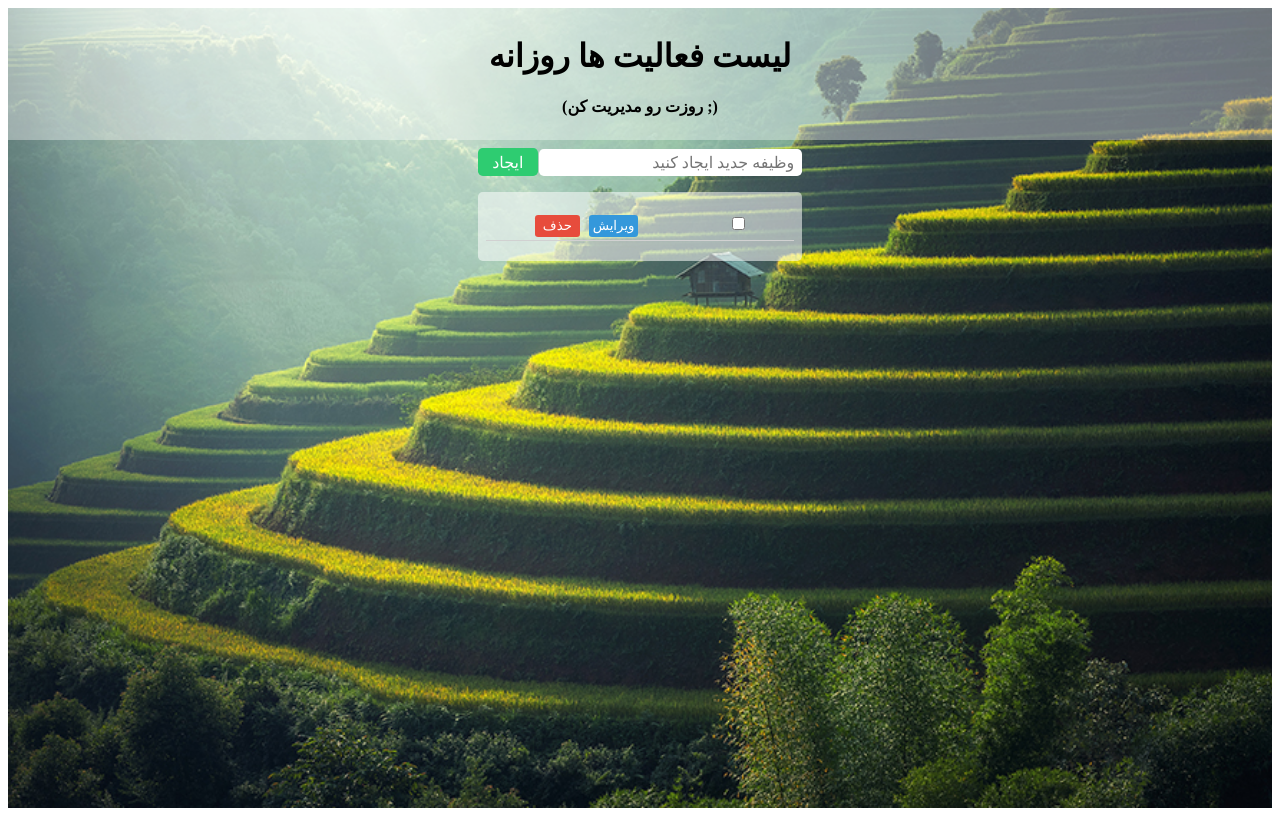
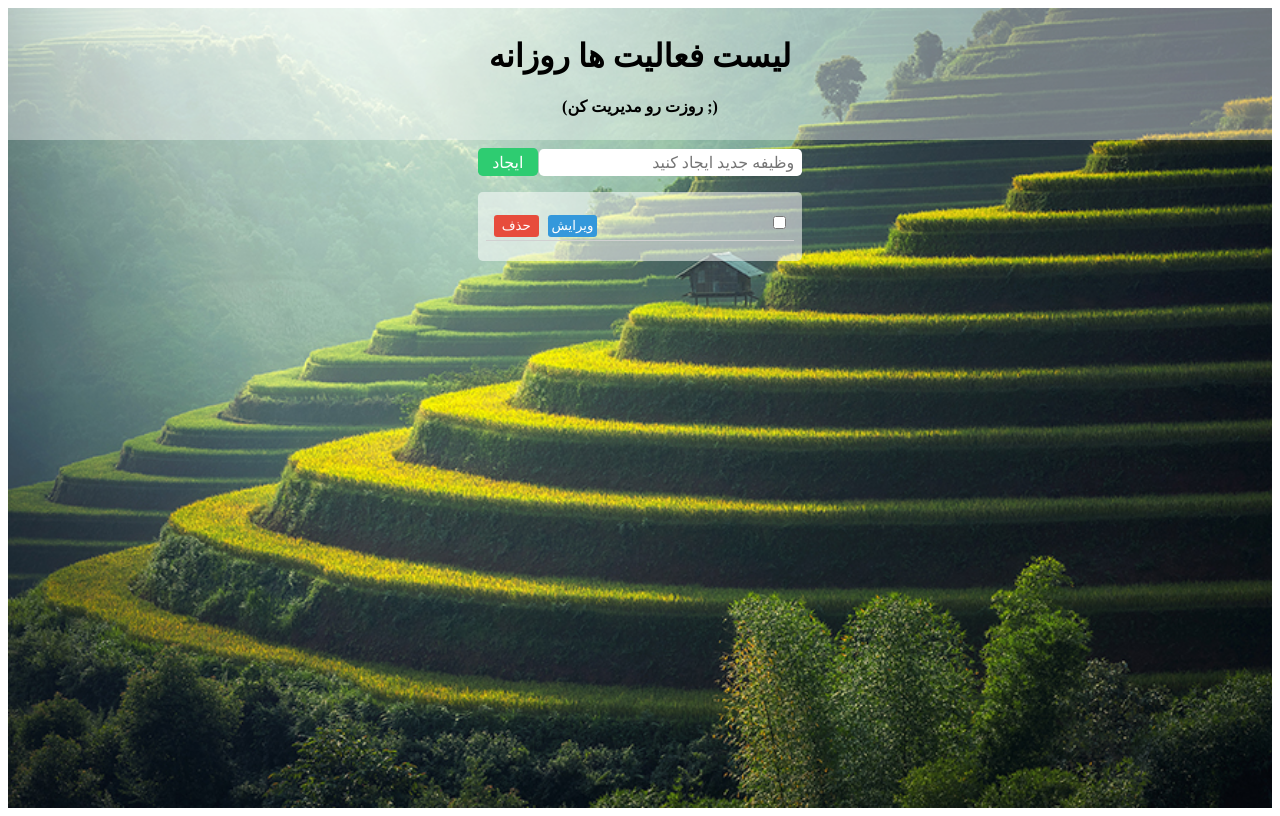
Before and after one commit to AbolfazlPanahiazar/ToDoList-React, a React (Create React App) app: page / in a window 1280 px wide. Both pictures are taken after a click on the button "ایجاد". Built offline with nearby package versions, Linux system fonts and the light colour scheme; a web font is replaced by a local one.

Commit message:
Add delete, check and Modify listItem UI

```diff
--- a/src/Components/AddForm/AddForm.jsx
+++ b/src/Components/AddForm/AddForm.jsx
@@ -10,7 +10,13 @@ function AddForm({ addTaskHandler }) {
 
   return (
     <div className="AddFrom">
-      <button className="AddForm__button" onClick={() => addTaskHandler(inputValue)}>
+      <button
+        className="AddForm__button"
+        onClick={() => {
+          addTaskHandler(inputValue);
+          setInputValue("");
+        }}
+      >
         ایجاد
       </button>
       <input className="AddForm__input" type="text" placeholder="وظیفه جدید ایجاد کنید" value={inputValue} onChange={inputChangeHndler} />
--- a/src/Components/ListItem/ListItem.jsx
+++ b/src/Components/ListItem/ListItem.jsx
@@ -1,13 +1,21 @@
-import React from "react";
+import React, { useState } from "react";
 import "./ListItem.scss";
 
-function ListItem({ task }) {
+function ListItem({ task, deleteItemHendler, toggllTaskHandler }) {
+  const [checkInput, setCheckInput] = useState(task.done);
+
   return (
     <li className="ListItem">
-      <input className="ListItem__checkbox" type="checkbox" />
-      <span className="ListItem__title">{task.title}</span>
-      <button className="ListItem__edit">ویرایش</button>
-      <button className="ListItem__delete">حذف</button>
+      <div>
+        <input className="ListItem__checkbox" type="checkbox" onChange={() => toggllTaskHandler(task.id)} checked={task.done} />
+        <span className={task.done ? "ListItem__title done" : "ListItem__title"}>{task.title}</span>
+      </div>
+      <div>
+        <button className="ListItem__edit">ویرایش</button>
+        <button className="ListItem__delete" onClick={() => deleteItemHendler(task.id)}>
+          حذف
+        </button>
+      </div>
     </li>
   );
 }
--- a/src/Components/ListItem/ListItem.scss
+++ b/src/Components/ListItem/ListItem.scss
@@ -4,6 +4,8 @@
   margin: 0.7rem 0;
   padding: 0.2rem;
   border-bottom: 1px solid rgb(209, 209, 209);
+  display: flex;
+  justify-content: space-between;
 
   &__checkbox {
     margin: 0 0.3rem;
@@ -12,7 +14,6 @@
   &__title {
     font-weight: 600;
     margin: 0 0.3rem;
-    margin-left: 5rem;
     color: #474747;
     @media (max-width: 330px) {
       margin-left: 4rem;
@@ -41,4 +42,8 @@
   &__delete {
     background-color: #e74c3c;
   }
+
+  .done {
+    text-decoration: line-through;
+  }
 }
--- a/src/Components/ToDo/ToDo.jsx
+++ b/src/Components/ToDo/ToDo.jsx
@@ -24,10 +24,22 @@ function ToDo() {
     setTasks(newTasks);
   };
 
+  const deleteItemHendler = (id) => {
+    const newTasks = tasks.filter((task) => task.id !== id);
+    setTasks(newTasks);
+  };
+
+  const toggllTaskHandler = (id) => {
+    const newTasks = [...tasks];
+    const theIndex = newTasks.findIndex((task) => task.id === id);
+    newTasks[theIndex].done = !newTasks[theIndex].done;
+    setTasks(newTasks);
+  };
+
   return (
     <div className="ToDo">
       <AddForm addTaskHandler={addTaskHandler} />
-      <ToDoList tasks={tasks} />
+      <ToDoList tasks={tasks} deleteItemHendler={deleteItemHendler} toggllTaskHandler={toggllTaskHandler} />
     </div>
   );
 }
--- a/src/Components/ToDoList/ToDoList.jsx
+++ b/src/Components/ToDoList/ToDoList.jsx
@@ -2,11 +2,11 @@ import React from "react";
 import ListItem from "../ListItem/ListItem";
 import "./ToDoList.scss";
 
-function ToDoList({ tasks }) {
+function ToDoList({ tasks, deleteItemHendler, toggllTaskHandler }) {
   return (
     <ul className="ToDoList">
       {tasks.map((task) => (
-        <ListItem key={task.id} task={task} />
+        <ListItem key={task.id} task={task} deleteItemHendler={deleteItemHendler} toggllTaskHandler={toggllTaskHandler} />
       ))}
     </ul>
   );
```
